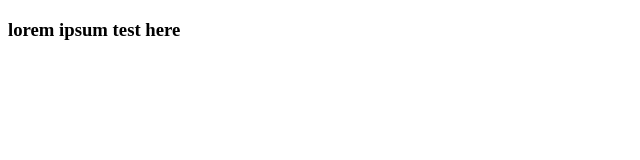
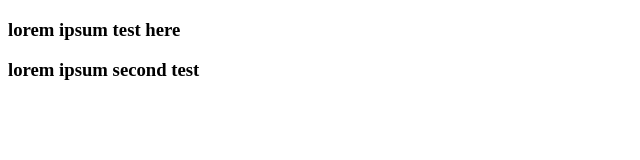
Before and after one commit to Jeean1/GitGroupTest, a plain HTML site: page index.html in a window 1280 px wide. Shown: the whole page, without its empty margins (0-640 px from the left). Drawn offline with Linux system fonts and the light colour scheme.

Commit message:
new commit

```diff
--- a/index.html
+++ b/index.html
@@ -10,6 +10,7 @@
 
 
     <h3>lorem ipsum test here</h3>
+    <h3>lorem ipsum second test</h3>
 
 </body>
 </html>
```
